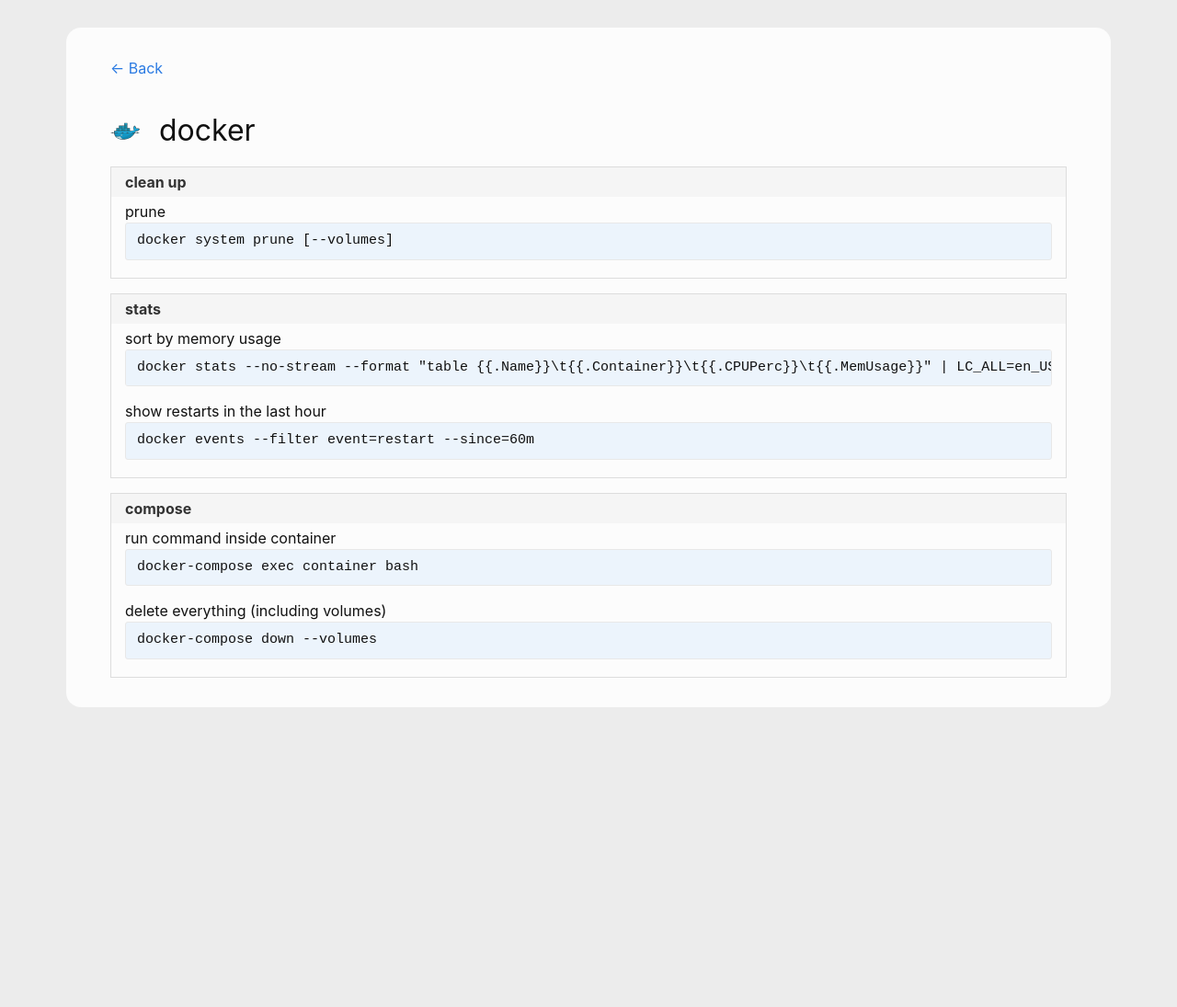
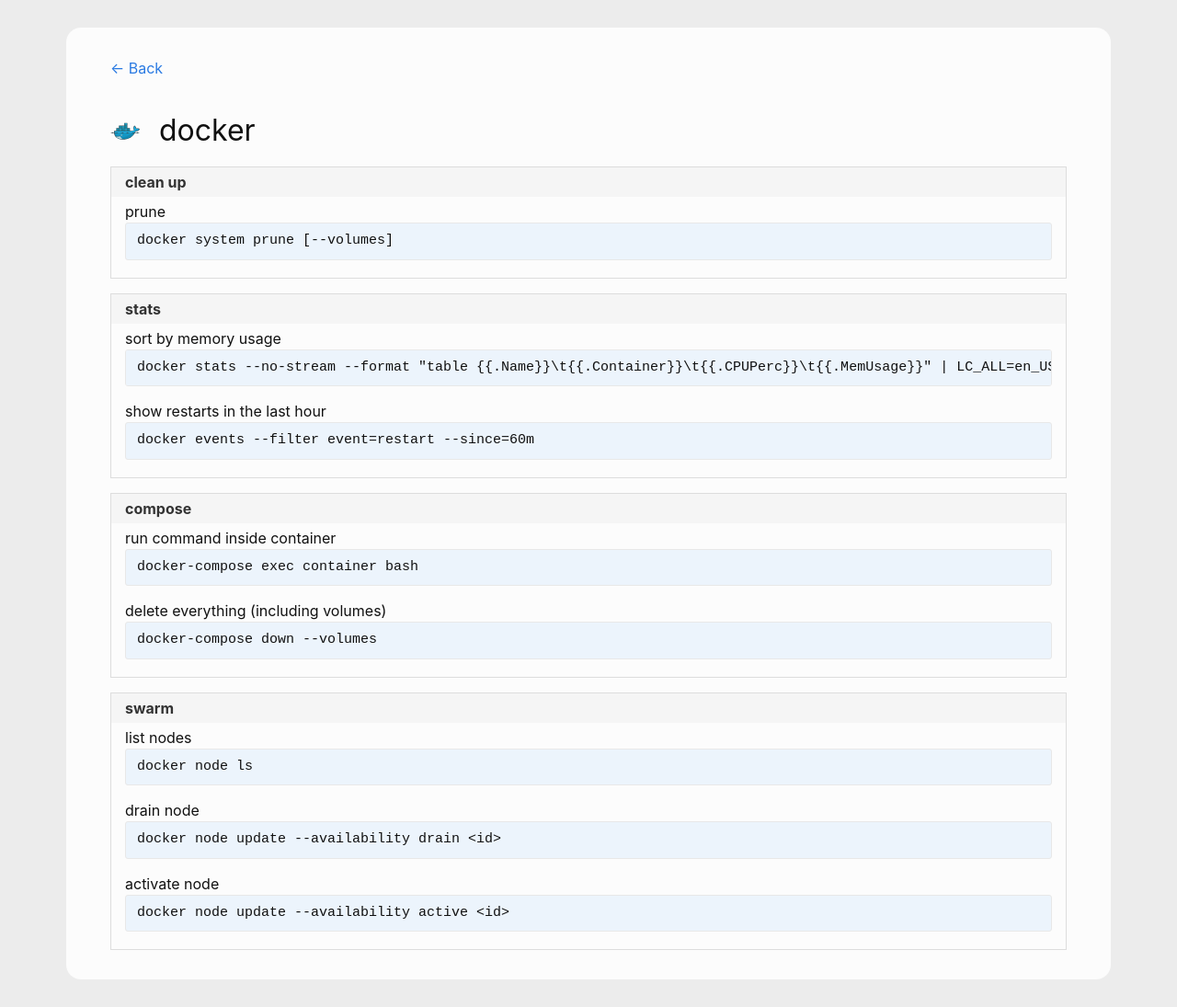
Before and after one commit to andreas-mausch/cheatsheets, a Jekyll site: the page built from _cheatsheets/docker.md, in a window 1280 px wide. Shown: the whole page at 92% size. Built offline with Jekyll 4.4.1, drawn with Linux system fonts in a browser that asks for light colours; before the commit the page ends 900 px from its top, so only the background shows below that.

Commit message:
docker swarm

```diff
--- a/_cheatsheets/docker.md
+++ b/_cheatsheets/docker.md
@@ -14,4 +14,9 @@
     commands:
       run command inside container: docker-compose exec container bash
       delete everything (including volumes): docker-compose down --volumes
+  - name: swarm
+    commands:
+      list nodes: docker node ls
+      drain node: docker node update --availability drain <id>
+      activate node: docker node update --availability active <id>
 ---
```
